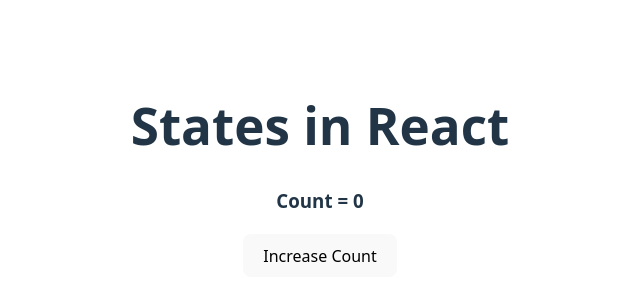
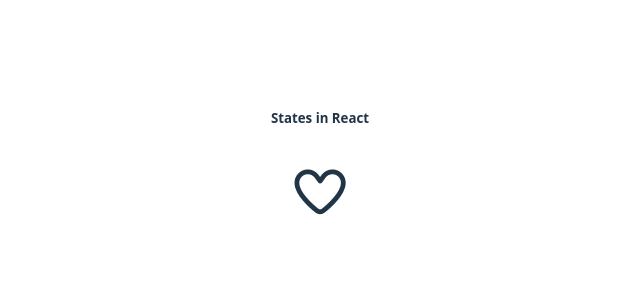
Before and after one commit to Rajaryan99/React_learning-Projects, a React (Vite) app in the folder reactState_hooks/: page / in a window 1280 px wide. Shown: the part 230-530 px from the top of the page, without its empty margins (320-960 px from the left). Built offline with nearby package versions, Linux system fonts and the light colour scheme.

Commit message:
created a like button using useState hook

```diff
--- a/reactState_hooks/index.html
+++ b/reactState_hooks/index.html
@@ -5,6 +5,7 @@
     <link rel="icon" type="image/svg+xml" href="/vite.svg" />
     <meta name="viewport" content="width=device-width, initial-scale=1.0" />
     <title>reactstate-hooks</title>
+    <link rel="stylesheet" href="https://cdnjs.cloudflare.com/ajax/libs/font-awesome/7.0.1/css/all.min.css" integrity="sha512-2SwdPD6INVrV/lHTZbO2nodKhrnDdJK9/kg2XD1r9uGqPo1cUbujc+IYdlYdEErWNu69gVcYgdxlmVmzTWnetw==" crossorigin="anonymous" referrerpolicy="no-referrer" />
   </head>
   <body>
     <div id="root"></div>
--- a/reactState_hooks/src/App.jsx
+++ b/reactState_hooks/src/App.jsx
@@ -1,14 +1,17 @@
-import { useState } from 'react'
+
 import './App.css'
 import Counter from './Counter'
+import LikeButton from './LikeButton'
 
 function App() {
 
 
   return (
     <>
-      <h1>States in React</h1>
-      <Counter/>
+      <h5>States in React</h5>
+      {/* <Counter/> */}
+      <LikeButton/>
+
     </>
   )
 }
--- a/reactState_hooks/src/Counter.jsx
+++ b/reactState_hooks/src/Counter.jsx
@@ -7,9 +7,6 @@
         setCount(count + 1);
     }
 
-
-
-
     return (
         <div>
             <h3>Count = {count}</h3>
--- /dev/null
+++ b/reactState_hooks/src/LikeButton.jsx
@@ -0,0 +1,23 @@
+import { useState } from "react"
+
+export default function LikeButton() {
+
+    let [isLike, setIsLike] = useState(false);
+    let toggleLike = () => {
+        setIsLike(!isLike);
+    }
+
+    let likeStyle = {color: 'red'};
+
+    return (
+        <div>
+              <h1 onClick={toggleLike}>
+                {isLike ? <i className="fa-solid fa-heart" style={likeStyle}></i> :
+                 <i className="fa-regular fa-heart"></i>
+                }
+
+                </h1>
+
+        </div>
+    )
+}
```
